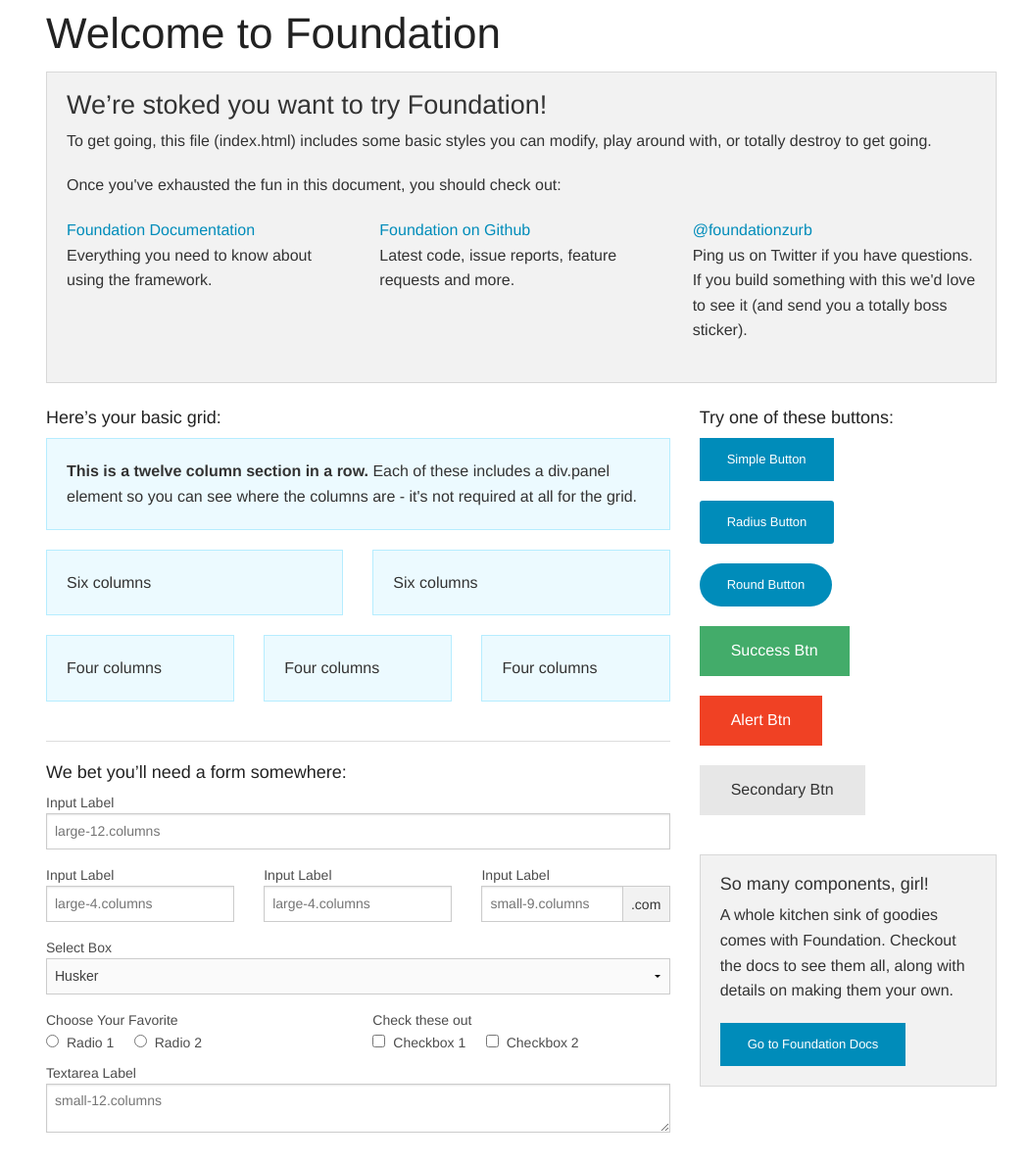
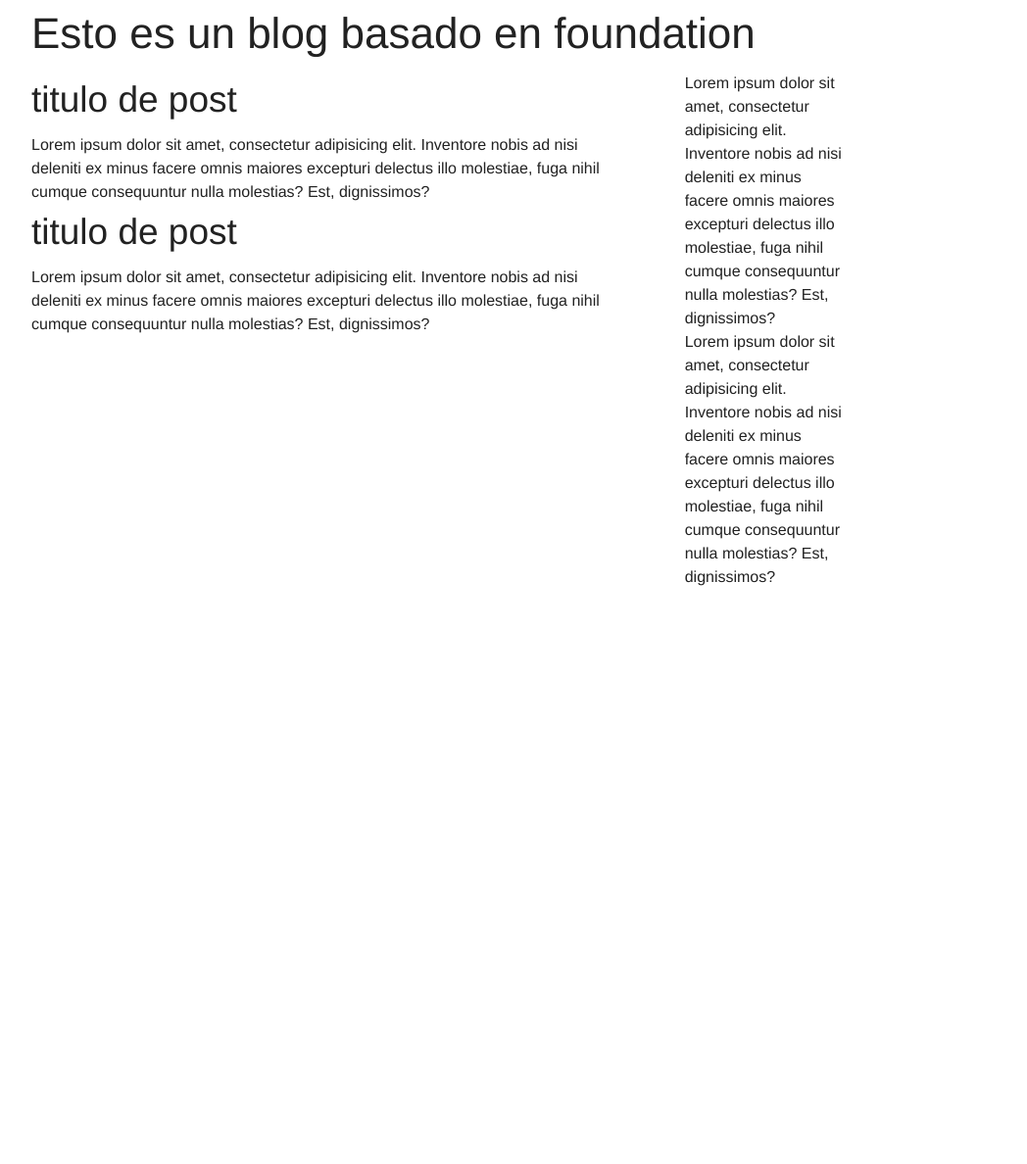
Before and after one commit to alexgalvanhernandez/FronEnd, a plain HTML site: page ocss/index.html in a window 1280 px wide. Shown: the whole page at 98% size, without its empty margins (108-1156 px from the left). After the commit the page ends 800 px from the top, so only its background shows below. Drawn offline with Linux system fonts and the light colour scheme.

Commit message:
Foundation
reescribiendo fondation

```diff
--- a/ocss/index.html
+++ b/ocss/index.html
@@ -1,166 +1,51 @@
-<!doctype html>
-<html class="no-js" lang="en">
+<!DOCTYPE html>
+  <html lang="en">
   <head>
-    <meta charset="utf-8" />
+    <meta charset="UTF-8">
     <meta name="viewport" content="width=device-width, initial-scale=1.0" />
-    <title>Foundation | Welcome</title>
+    <title>OOCSS ESTO SERA UN BLOG FRONTEND</title>
     <link rel="stylesheet" href="css/foundation.css" />
     <script src="js/vendor/modernizr.js"></script>
   </head>
   <body>
+    <header class="row">
 
-    <div class="row">
-      <div class="large-12 columns">
-        <h1>Welcome to Foundation</h1>
-      </div>
-    </div>
+    <h1>Esto es un blog basado en foundation</h1>
+    </header>
+    <section class="row">
+      <section class="small-7 columns">
+        <article class="row">
+          <h2>titulo de post</h2>
+          Lorem ipsum dolor sit amet, consectetur adipisicing elit. Inventore nobis ad nisi deleniti ex minus facere omnis maiores excepturi delectus illo molestiae, fuga nihil cumque consequuntur nulla molestias? Est, dignissimos?
+        </article>
+        <article class="row">
+          <h2>titulo de post</h2>
+          Lorem ipsum dolor sit amet, consectetur adipisicing elit. Inventore nobis ad nisi deleniti ex minus facere omnis maiores excepturi delectus illo molestiae, fuga nihil cumque consequuntur nulla molestias? Est, dignissimos?
+        </article>
 
-    <div class="row">
-      <div class="large-12 columns">
-      	<div class="panel">
-	        <h3>We&rsquo;re stoked you want to try Foundation! </h3>
-	        <p>To get going, this file (index.html) includes some basic styles you can modify, play around with, or totally destroy to get going.</p>
-	        <p>Once you've exhausted the fun in this document, you should check out:</p>
-	        <div class="row">
-	        	<div class="large-4 medium-4 columns">
-	    		<p><a href="http://foundation.zurb.com/docs">Foundation Documentation</a><br />Everything you need to know about using the framework.</p>
-	    	</div>
-	        	<div class="large-4 medium-4 columns">
-	        		<p><a href="http://github.com/zurb/foundation">Foundation on Github</a><br />Latest code, issue reports, feature requests and more.</p>
-	        	</div>
-	        	<div class="large-4 medium-4 columns">
-	        		<p><a href="http://twitter.com/foundationzurb">@foundationzurb</a><br />Ping us on Twitter if you have questions. If you build something with this we'd love to see it (and send you a totally boss sticker).</p>
-	        	</div>
-					</div>
-      	</div>
-      </div>
-    </div>
+      </section>
+      <section class="small-4 columns">
+        <section class="row">
+            <article class="small-6 colums">
 
-    <div class="row">
-      <div class="large-8 medium-8 columns">
-        <h5>Here&rsquo;s your basic grid:</h5>
-        <!-- Grid Example -->
+              Lorem ipsum dolor sit amet, consectetur adipisicing elit. Inventore nobis ad nisi deleniti ex minus facere omnis maiores excepturi delectus illo molestiae, fuga nihil cumque consequuntur nulla molestias? Est, dignissimos?
+            </article>
+            <article class="small-6 colums">
 
-        <div class="row">
-          <div class="large-12 columns">
-            <div class="callout panel">
-              <p><strong>This is a twelve column section in a row.</strong> Each of these includes a div.panel element so you can see where the columns are - it's not required at all for the grid.</p>
-            </div>
-          </div>
-        </div>
-        <div class="row">
-          <div class="large-6 medium-6 columns">
-            <div class="callout panel">
-              <p>Six columns</p>
-            </div>
-          </div>
-          <div class="large-6 medium-6 columns">
-            <div class="callout panel">
-              <p>Six columns</p>
-            </div>
-          </div>
-        </div>
-        <div class="row">
-          <div class="large-4 medium-4 small-4 columns">
-            <div class="callout panel">
-              <p>Four columns</p>
-            </div>
-          </div>
-          <div class="large-4 medium-4 small-4 columns">
-            <div class="callout panel">
-              <p>Four columns</p>
-            </div>
-          </div>
-          <div class="large-4 medium-4 small-4 columns">
-            <div class="callout panel">
-              <p>Four columns</p>
-            </div>
-          </div>
-        </div>
+              Lorem ipsum dolor sit amet, consectetur adipisicing elit. Inventore nobis ad nisi deleniti ex minus facere omnis maiores excepturi delectus illo molestiae, fuga nihil cumque consequuntur nulla molestias? Est, dignissimos?
+            </article>
+        </section>
 
-        <hr />
+      </section>
+    </section>
+    <section class="row">
 
-        <h5>We bet you&rsquo;ll need a form somewhere:</h5>
-        <form>
-				  <div class="row">
-				    <div class="large-12 columns">
-				      <label>Input Label</label>
-				      <input type="text" placeholder="large-12.columns" />
-				    </div>
-				  </div>
-				  <div class="row">
-				    <div class="large-4 medium-4 columns">
-				      <label>Input Label</label>
-				      <input type="text" placeholder="large-4.columns" />
-				    </div>
-				    <div class="large-4 medium-4 columns">
-				      <label>Input Label</label>
-				      <input type="text" placeholder="large-4.columns" />
-				    </div>
-				    <div class="large-4 medium-4 columns">
-				      <div class="row collapse">
-				        <label>Input Label</label>
-				        <div class="small-9 columns">
-				          <input type="text" placeholder="small-9.columns" />
-				        </div>
-				        <div class="small-3 columns">
-				          <span class="postfix">.com</span>
-				        </div>
-				      </div>
-				    </div>
-				  </div>
-				  <div class="row">
-				    <div class="large-12 columns">
-				      <label>Select Box</label>
-				      <select>
-				        <option value="husker">Husker</option>
-				        <option value="starbuck">Starbuck</option>
-				        <option value="hotdog">Hot Dog</option>
-				        <option value="apollo">Apollo</option>
-				      </select>
-				    </div>
-				  </div>
-				  <div class="row">
-				    <div class="large-6 medium-6 columns">
-				      <label>Choose Your Favorite</label>
-				      <input type="radio" name="pokemon" value="Red" id="pokemonRed"><label for="pokemonRed">Radio 1</label>
-				      <input type="radio" name="pokemon" value="Blue" id="pokemonBlue"><label for="pokemonBlue">Radio 2</label>
-				    </div>
-				    <div class="large-6 medium-6 columns">
-				      <label>Check these out</label>
-				      <input id="checkbox1" type="checkbox"><label for="checkbox1">Checkbox 1</label>
-				      <input id="checkbox2" type="checkbox"><label for="checkbox2">Checkbox 2</label>
-				    </div>
-				  </div>
-				  <div class="row">
-				    <div class="large-12 columns">
-				      <label>Textarea Label</label>
-				      <textarea placeholder="small-12.columns"></textarea>
-				    </div>
-				  </div>
-				</form>
-      </div>
-
-      <div class="large-4 medium-4 columns">
-			  <h5>Try one of these buttons:</h5>
-			  <p><a href="#" class="small button">Simple Button</a><br/>
-        <a href="#" class="small radius button">Radius Button</a><br/>
-        <a href="#" class="small round button">Round Button</a><br/>
-        <a href="#" class="medium success button">Success Btn</a><br/>
-        <a href="#" class="medium alert button">Alert Btn</a><br/>
-        <a href="#" class="medium secondary button">Secondary Btn</a></p>
-				<div class="panel">
-        	<h5>So many components, girl!</h5>
-        	<p>A whole kitchen sink of goodies comes with Foundation. Checkout the docs to see them all, along with details on making them your own.</p>
-        	<a href="http://foundation.zurb.com/docs/" class="small button">Go to Foundation Docs</a>
-        </div>
-      </div>
-    </div>
-
+   <!--  Lorem ipsum dolor sit amet, consectetur adipisicing elit. Amet aut eum perspiciatis veniam voluptates voluptatum quidem saepe, exercitationem! Optio a, fugit error inventore, dolorem ducimus voluptate libero consequuntur rem nisi. --></section>
     <script src="js/vendor/jquery.js"></script>
     <script src="js/foundation.min.js"></script>
     <script>
       $(document).foundation();
     </script>
+
   </body>
-</html>
+  </html>
```
